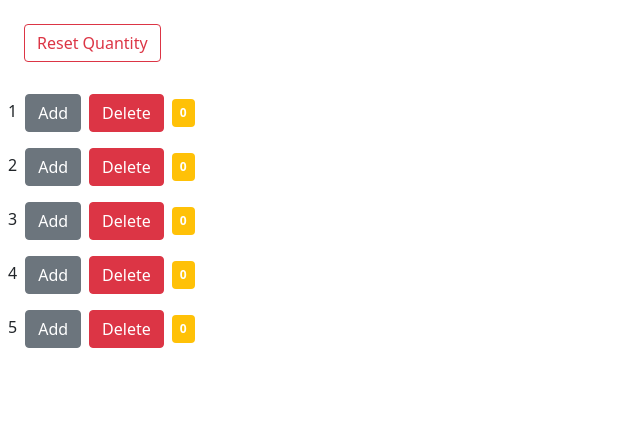
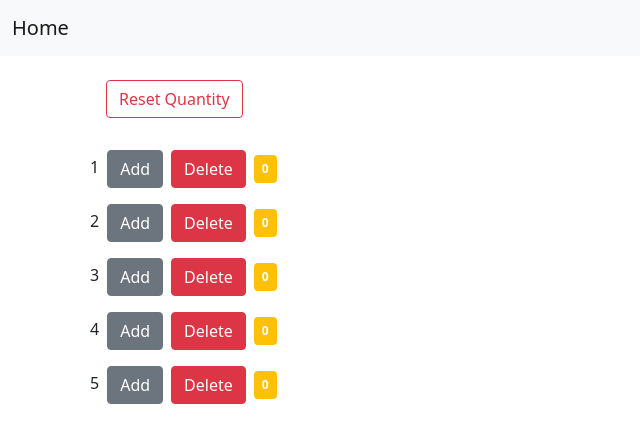
Before and after one commit to anasabufarraj/hello_react, a React (Create React App) app: page / in a window 1280 px wide. Shown: the top 442 px of the page, without its empty margins (0-640 px from the left). Built offline with nearby package versions, Linux system fonts and the light colour scheme.

Commit message:
Removing the Local State bug fix handleDelete function

```diff
--- a/src/App.js
+++ b/src/App.js
@@ -1,25 +1,19 @@
-import logo from './logo.svg';
+import React, { Component } from 'react';
+import NavBar from './components/navbar';
+import Counters from './components/counters';
 import './App.css';
 
-function App() {
-  return (
-    <div className="App">
-      <header className="App-header">
-        <img src={logo} className="App-logo" alt="logo" />
-        <p>
-          Edit <code>src/App.js</code> and save to reload.
-        </p>
-        <a
-          className="App-link"
-          href="https://reactjs.org"
-          target="_blank"
-          rel="noopener noreferrer"
-        >
-          Learn React
-        </a>
-      </header>
-    </div>
-  );
+class App extends Component {
+  render() {
+    return (
+      <React.Fragment>
+        <NavBar />
+        <main className="container">
+          <Counters />
+        </main>
+      </React.Fragment>
+    );
+  }
 }
 
 export default App;
--- a/src/components/counter.jsx
+++ b/src/components/counter.jsx
@@ -20,7 +20,10 @@ class Counter extends Component {
         >
           Add
         </button>
-        <button onClick={this.props.onDelete} className="btn btn-danger m-2">
+        <button
+          onClick={() => this.props.onDelete(this.props.counter.id)}
+          className="btn btn-danger m-2"
+        >
           Delete
         </button>
         <span className={`badge p-2 ${this.setBadgeColor()}`}>
--- a/src/components/counters.jsx
+++ b/src/components/counters.jsx
@@ -17,11 +17,6 @@ class Counters extends Component {
     this.handleReset = this.handleReset.bind(this);
   }
 
-  handleDelete(id) {
-    let counters = this.state.counters.filter((_c) => _c.id !== id.id);
-    this.setState({ counters });
-  }
-
   handleReset() {
     let counters = this.state.counters.map((_c) => {
       _c.value = 0;
@@ -37,6 +32,11 @@ class Counters extends Component {
     this.setState({ counters });
   }
 
+  handleDelete(id) {
+    let counters = this.state.counters.filter((_c) => _c.id !== id);
+    this.setState({ counters });
+  }
+
   render() {
     if (this.state.counters.length === 0) {
       return <div className="text-secondary m-4">You have no counters!</div>;
@@ -49,7 +49,7 @@ class Counters extends Component {
         {this.state.counters.map((counter) => (
           <Counter
             key={counter.id}
-            onDelete={() => this.handleDelete(counter)}
+            onDelete={() => this.handleDelete(counter.id)}
             onIncrement={() => this.handleIncrement(counter)}
             counter={counter}
           />
--- /dev/null
+++ b/src/components/navbar.jsx
@@ -0,0 +1,17 @@
+import React, { Component } from 'react';
+
+class NavBar extends Component {
+  render() {
+    return (
+      <nav className="navbar navbar-light bg-light">
+        <div className="container-fluid">
+          <a className="navbar-brand" href="http://localhost:3000/">
+            Home
+          </a>
+        </div>
+      </nav>
+    );
+  }
+}
+
+export default NavBar;
--- a/src/index.js
+++ b/src/index.js
@@ -1,13 +1,13 @@
 import React from 'react';
 import ReactDOM from 'react-dom';
-import Counters from './components/counters';
+import App from './App';
 import 'bootstrap/dist/css/bootstrap.css';
 import 'font-awesome/css/font-awesome.css';
 import reportWebVitals from './reportWebVitals';
 
 ReactDOM.render(
   <React.StrictMode>
-    <Counters />
+    <App />
   </React.StrictMode>,
   document.getElementById('root')
 );
```
